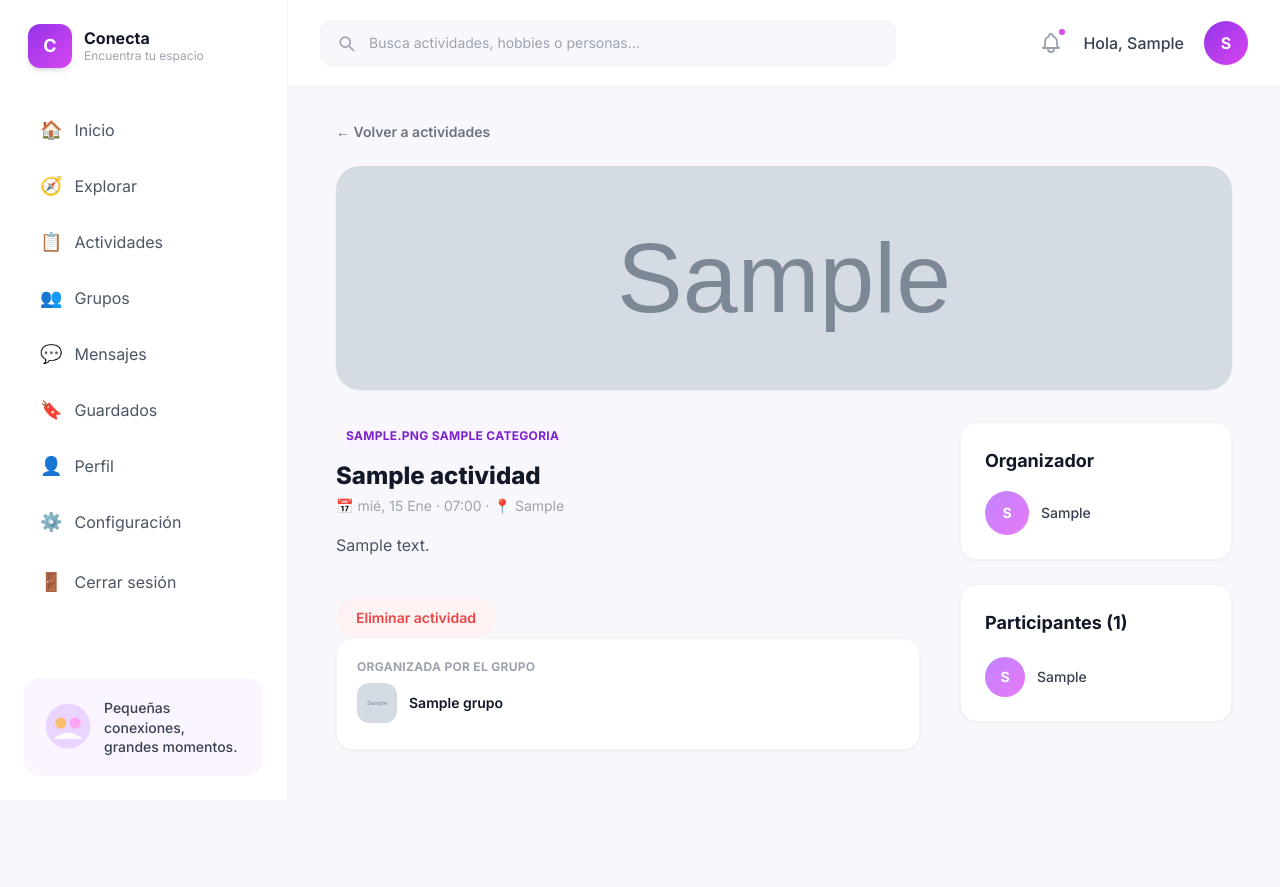
After one commit to Rodri0819/Conecta, a Django app: page /actividades/1/ in a window 1280 px wide. The commit adds this page. Run offline with Django 5.2, Linux system fonts and the light colour scheme; a user stored in the database is signed in; tables that the repository leaves empty hold one stand-in row (values such as "Sample post"); grey boxes marked "Sample" are stand-in pictures; some libraries are stand-ins or nearby versions.

Commit message:
Resumen de cambios
Nueva funcionalidad: Perfil de usuario
Se agregó la página de perfil de usuario. Cada persona puede ver su propia foto, bio e intereses, y modificarlos con el botón "Modificar perfil". Al visitar el perfil de otra persona se muestran botones para enviar mensaje, reportar o bloquear. También se muestran los grupos y actividades del usuario. Archivos: plataforma/urls.py, plataforma/forms.py, plataforma/views.py, templates/base.html, templates/plataforma/perfil.html (nuevo).

Corrección: plantilla faltante
Se creó templates/plataforma/detalle_actividad.html, que no existía y causaba el error "Template does not exist" al hacer clic en "Ver más" en una actividad.

Nueva funcionalidad: Crear actividad desde un grupo
Ahora se puede crear una actividad directamente desde la página de un grupo, con el grupo ya preseleccionado en el formulario. Archivos: templates/plataforma/actividades.html, templates/plataforma/detalle_grupo.html, plataforma/views.py.

Nueva funcionalidad: Eliminar grupos y actividades
Se agregó un botón para eliminar grupos y actividades, visible solo para quien los creó. Se agregó el campo creador al modelo Grupo. Archivos: plataforma/models.py, plataforma/views.py, plataforma/urls.py, templates/plataforma/detalle_grupo.html, templates/plataforma/detalle_actividad.html. Importante: hay que correr python manage.py makemigrations y python manage.py migrate después de actualizar el código.

Corrección: enlaces no funcionales en Inicio
Se arreglaron todos los enlaces "Ver todos" y "Ver más" en la página de inicio, y el botón "Unirse" a un grupo sugerido ahora funciona de verdad. Archivo: templates/plataforma/inicio.html.

```diff
--- a/plataforma/forms.py
+++ b/plataforma/forms.py
@@ -3,7 +3,7 @@ from django import forms
 from django.contrib.auth.forms import UserCreationForm
 from django.contrib.auth.models import User
 from django.utils import timezone
-from .models import Actividad, Grupo
+from .models import Actividad, Grupo, Perfil
 
 
 INPUT_CLASSES = (
@@ -110,3 +110,23 @@ class ReporteForm(forms.Form):
         widget=forms.Textarea(attrs={'rows': 4}),
         label="Cuéntanos más (opcional)",
     )
+
+
+#Perfil Formulario para editar perfil
+class PerfilForm(forms.ModelForm):
+    class Meta:
+        model = Perfil
+        fields = ['foto', 'bio', 'intereses']
+        widgets = {
+            'foto': forms.ClearableFileInput(attrs={
+                'class': 'text-sm text-gray-600 file:mr-4 file:py-2.5 file:px-4 file:rounded-xl '
+                         'file:border-0 file:bg-brand-50 file:text-brand-600 file:font-semibold '
+                         'hover:file:bg-brand-100 transition',
+            }),
+            'bio': forms.Textarea(attrs={
+                'class': INPUT_CLASSES,
+                'rows': 4,
+                'placeholder': 'Cuéntale a los demás quién eres y qué te apasiona...',
+            }),
+            'intereses': forms.CheckboxSelectMultiple(),
+        }
--- a/plataforma/models.py
+++ b/plataforma/models.py
@@ -50,6 +50,7 @@ class Grupo(models.Model):
     categoria = models.ForeignKey(Categoria, on_delete=models.SET_NULL, null=True, blank=True)
     imagen = models.ImageField(upload_to='grupos/', blank=True, null=True)
     miembros = models.ManyToManyField(User, related_name='grupos', blank=True)
+    creador = models.ForeignKey(User, on_delete=models.SET_NULL, null=True, blank=True, related_name='grupos_creados')
     creado_en = models.DateTimeField(auto_now_add=True)
 
     def __str__(self):
--- a/plataforma/urls.py
+++ b/plataforma/urls.py
@@ -46,4 +46,11 @@ urlpatterns = [
     path("usuarios/<int:usuario_id>/reportar/", views.reportar_usuario, name="reportar_usuario"),
     path("usuarios/<int:usuario_id>/bloquear/", views.bloquear_usuario, name="bloquear_usuario"),
     path("usuarios/<int:usuario_id>/desbloquear/", views.desbloquear_usuario, name="desbloquear_usuario"),
+
+    #Perfil
+    path("perfil/<int:usuario_id>/", views.perfil, name="perfil"),
+
+    # Eliminación de grupos y actividades
+    path("grupos/<int:grupo_id>/eliminar/", views.eliminar_grupo, name="eliminar_grupo"),
+    path("actividades/<int:actividad_id>/eliminar/", views.eliminar_actividad, name="eliminar_actividad"),
 ]
--- a/plataforma/views.py
+++ b/plataforma/views.py
@@ -9,7 +9,7 @@ from .models import (
     Actividad, Grupo, Categoria, Conversacion, Mensaje,
     Perfil, Reporte, Bloqueo,
 )
-from .forms import RegistroForm, ActividadForm, GrupoForm, ReporteForm
+from .forms import RegistroForm, ActividadForm, GrupoForm, ReporteForm, PerfilForm
 
 
 @login_required(login_url='plataforma:login')
@@ -95,10 +95,17 @@ def actividades(request):
 def crear_actividad(request):
     if request.method == 'POST':
         form = ActividadForm(request.POST, request.FILES)
+        grupo_id = request.POST.get('grupo')
+
         if form.is_valid():
             actividad = form.save(commit=False)
             actividad.organizador = request.user
             actividad.save()
+            if actividad.grupo:
+                return redirect('plataforma:detalle_grupo', grupo_id=actividad.grupo.id)
+        elif grupo_id:
+            return redirect('plataforma:detalle_grupo', grupo_id=grupo_id)
+
     return redirect('plataforma:actividades')
 
 
@@ -237,14 +244,15 @@ def crear_grupo(request):
     if request.method == 'POST':
         form = GrupoForm(request.POST, request.FILES)
         if form.is_valid():
-            grupo = form.save()
+            grupo = form.save(commit=False)
+            grupo.creador = request.user
+            grupo.save()
             grupo.miembros.add(request.user)
             return redirect('plataforma:detalle_grupo', grupo_id=grupo.id)
     else:
         form = GrupoForm()
 
     return render(request, 'plataforma/crear_grupo.html', {'form': form})
-
 
 @login_required(login_url='plataforma:login')
 def detalle_grupo(request, grupo_id):
@@ -271,6 +279,28 @@ def salir_grupo(request, grupo_id):
     if request.method == 'POST':
         grupo.miembros.remove(request.user)
     return redirect(request.META.get('HTTP_REFERER') or reverse('plataforma:grupos'))
+
+@login_required(login_url='plataforma:login')
+def eliminar_grupo(request, grupo_id):
+    grupo = get_object_or_404(Grupo, id=grupo_id)
+    if request.method == 'POST' and grupo.creador == request.user:
+        grupo.delete()
+        django_messages.success(request, 'Grupo eliminado correctamente.')
+        return redirect('plataforma:grupos')
+    return redirect('plataforma:detalle_grupo', grupo_id=grupo.id)
+
+
+@login_required(login_url='plataforma:login')
+def eliminar_actividad(request, actividad_id):
+    actividad = get_object_or_404(Actividad, id=actividad_id)
+    if request.method == 'POST' and actividad.organizador == request.user:
+        grupo_id = actividad.grupo.id if actividad.grupo else None
+        actividad.delete()
+        django_messages.success(request, 'Actividad eliminada correctamente.')
+        if grupo_id:
+            return redirect('plataforma:detalle_grupo', grupo_id=grupo_id)
+        return redirect('plataforma:actividades')
+    return redirect('plataforma:detalle_actividad', actividad_id=actividad.id)
 
 
 # -----------------------------------------------------------------
@@ -357,3 +387,38 @@ def desbloquear_usuario(request, usuario_id):
         django_messages.success(request, 'Usuario desbloqueado.')
 
     return redirect(request.META.get('HTTP_REFERER') or reverse('plataforma:mensajes'))
+
+
+# -----------------------------------------------------------------
+# Perfil
+# -----------------------------------------------------------------
+@login_required(login_url='plataforma:login')
+def perfil(request, usuario_id):
+    usuario = get_object_or_404(User, id=usuario_id)
+    perfil = get_object_or_404(Perfil, user=usuario)
+    es_propio = (usuario == request.user)
+
+    mostrar_formulario = es_propio and (request.method == 'POST' or request.GET.get('editar') == '1')
+
+    if request.method == 'POST' and es_propio:
+        form = PerfilForm(request.POST, request.FILES, instance=perfil)
+        if form.is_valid():
+            form.save()
+            return redirect('plataforma:perfil', usuario_id=usuario.id)
+    else:
+        form = PerfilForm(instance=perfil)
+
+    grupos_qs = usuario.grupos.all()
+    actividades_qs = usuario.actividades_creadas.order_by('-fecha')
+
+    return render(request, 'plataforma/perfil.html', {
+        'perfil': perfil,
+        'usuario_perfil': usuario,
+        'es_propio': es_propio,
+        'form': form,
+        'mostrar_formulario': mostrar_formulario,
+        'grupos_usuario': grupos_qs[:4],
+        'total_grupos': grupos_qs.count(),
+        'actividades_usuario': actividades_qs[:4],
+        'total_actividades': actividades_qs.count(),
+    })
--- a/templates/base.html
+++ b/templates/base.html
@@ -87,8 +87,9 @@
         <a href="#" class="flex items-center gap-3 px-4 py-3 rounded-xl hover:bg-gray-50 transition">
           <span class="text-lg">🔖</span> Guardados
         </a>
-        <a href="#" class="flex items-center gap-3 px-4 py-3 rounded-xl hover:bg-gray-50 transition">
-          <span class="text-lg">👤</span> Perfil
+        <a href="{% url 'plataforma:perfil' request.user.id %}"
+        class="flex items-center gap-3 px-4 py-3 rounded-xl {% if request.resolver_match.url_name == 'perfil' %}bg-brand-50 text-brand-600 font-semibold{% else %}hover:bg-gray-50{% endif %} transition">
+        <span class="text-lg">👤</span> Perfil
         </a>
         <a href="#" class="flex items-center gap-3 px-4 py-3 rounded-xl hover:bg-gray-50 transition">
           <span class="text-lg">⚙️</span> Configuración
--- /dev/null
+++ b/templates/plataforma/detalle_actividad.html
@@ -0,0 +1,115 @@
+{% extends 'base.html' %}
+
+{% block content %}
+<div class="bg-[#f8f8fc] min-h-screen">
+<div class="max-w-[1800px] mx-auto px-8 xl:px-12 py-8">
+
+  <a href="{% url 'plataforma:actividades' %}" class="inline-flex items-center gap-2 text-sm font-semibold text-gray-500 hover:text-brand-600 transition mb-6">
+    ← Volver a actividades
+  </a>
+
+  <!-- Portada -->
+  <div class="relative rounded-3xl overflow-hidden mb-8 shadow-sm">
+    {% if actividad.imagen %}
+      <img src="{{ actividad.imagen.url }}" class="h-56 w-full object-cover">
+    {% else %}
+      <div class="h-56 w-full bg-gradient-to-br from-brand-100 to-purple-200 flex items-center justify-center">
+        <span class="text-6xl">🎉</span>
+      </div>
+    {% endif %}
+  </div>
+
+  <div class="grid grid-cols-1 lg:grid-cols-3 gap-10">
+
+    <!-- Columna principal -->
+    <div class="lg:col-span-2">
+      <div class="flex items-start justify-between gap-4 flex-wrap mb-4">
+        <div>
+          {% if actividad.categoria %}
+            <span class="inline-block text-xs font-bold uppercase tracking-wide text-brand-600 bg-brand-50 px-2.5 py-1 rounded-full mb-3">
+              {{ actividad.categoria.icono|default:"⭐" }} {{ actividad.categoria.nombre }}
+            </span>
+          {% endif %}
+          <h1 class="font-extrabold text-2xl text-gray-900">{{ actividad.titulo }}</h1>
+          <p class="text-sm text-gray-400 mt-1">
+            📅 {{ actividad.fecha|date:"D, j M · H:i" }}
+            {% if actividad.lugar %} · 📍 {{ actividad.lugar }}{% endif %}
+          </p>
+        </div>
+      </div>
+
+      <p class="text-base text-gray-600 leading-relaxed mb-10">
+        {{ actividad.descripcion|default:"Esta actividad aún no tiene descripción." }}
+      </p>
+        {% if actividad.organizador == request.user %}
+            <form method="post" action="{% url 'plataforma:eliminar_actividad' actividad.id %}"
+                    onsubmit="return confirm('¿Seguro que quieres eliminar esta actividad?');">
+                {% csrf_token %}
+                <button type="submit"
+                        class="text-sm font-semibold text-red-500 bg-red-50 hover:bg-red-100 px-5 py-2.5 rounded-full transition">
+                Eliminar actividad
+                </button>
+            </form>
+        {% endif %}
+
+      {% if actividad.grupo %}
+        <div class="bg-white rounded-2xl p-5 border border-gray-100 shadow-sm mb-8">
+          <p class="text-xs font-bold uppercase tracking-wide text-gray-400 mb-2">Organizada por el grupo</p>
+          <a href="{% url 'plataforma:detalle_grupo' actividad.grupo.id %}"
+             class="inline-flex items-center gap-3 hover:text-brand-600 transition">
+            {% if actividad.grupo.imagen %}
+              <img src="{{ actividad.grupo.imagen.url }}" class="w-10 h-10 rounded-xl object-cover">
+            {% else %}
+              <div class="w-10 h-10 rounded-xl bg-gradient-to-br from-brand-500 to-fuchsia-500 flex items-center justify-center text-white font-bold">
+                {{ actividad.grupo.nombre|slice:":1"|upper }}
+              </div>
+            {% endif %}
+            <span class="font-semibold text-sm text-gray-900">{{ actividad.grupo.nombre }}</span>
+          </a>
+        </div>
+      {% endif %}
+    </div>
+
+    <!-- Columna lateral: organizador + participantes -->
+    <div class="lg:col-span-1 flex flex-col gap-6">
+
+      <div class="bg-white rounded-2xl p-6 border border-gray-100 shadow-sm">
+        <h3 class="font-bold text-lg text-gray-900 mb-4">Organizador</h3>
+        <a href="{% url 'plataforma:perfil' actividad.organizador.id %}"
+           class="flex items-center gap-3 hover:text-brand-600 transition">
+          <div class="w-11 h-11 rounded-full bg-gradient-to-br from-brand-400 to-fuchsia-400 flex items-center justify-center text-white font-bold text-sm shrink-0">
+            {{ actividad.organizador.first_name|default:actividad.organizador.username|first|upper }}
+          </div>
+          <p class="text-sm font-medium text-gray-700">
+            {{ actividad.organizador.first_name|default:actividad.organizador.username }}
+          </p>
+        </a>
+      </div>
+
+      <div class="bg-white rounded-2xl p-6 border border-gray-100 shadow-sm">
+        <h3 class="font-bold text-lg text-gray-900 mb-5">
+          Participantes ({{ actividad.total_participantes }})
+        </h3>
+        <div class="flex flex-col gap-4">
+          {% for participante in actividad.participantes.all|slice:":10" %}
+            <a href="{% url 'plataforma:perfil' participante.id %}"
+               class="flex items-center gap-3 hover:text-brand-600 transition">
+              <div class="w-10 h-10 bg-gradient-to-br from-brand-400 to-fuchsia-400 rounded-full flex items-center justify-center text-white font-bold text-sm shrink-0">
+                {{ participante.first_name|default:participante.username|first|upper }}
+              </div>
+              <p class="text-sm font-medium text-gray-700 truncate">
+                {{ participante.first_name|default:participante.username }}
+              </p>
+            </a>
+          {% empty %}
+            <p class="text-sm text-gray-400">Aún no hay participantes.</p>
+          {% endfor %}
+        </div>
+      </div>
+
+    </div>
+  </div>
+
+</div>
+</div>
+{% endblock %}
```
Also changed, not shown: templates/plataforma/actividades.html (+22 -2 lines), templates/plataforma/detalle_grupo.html (+18 -1 lines), templates/plataforma/inicio.html (+27 -20 lines), templates/plataforma/perfil.html (added, +216 -0 lines), media/perfiles/Image.jpeg (added), media/perfiles/Image_l2lA5aO.jpeg (added), plataforma/migrations/0004_grupo_creador.py (added), templates/plataforma/crear_grupo.html (renamed from templates/crear_grupo.html).
